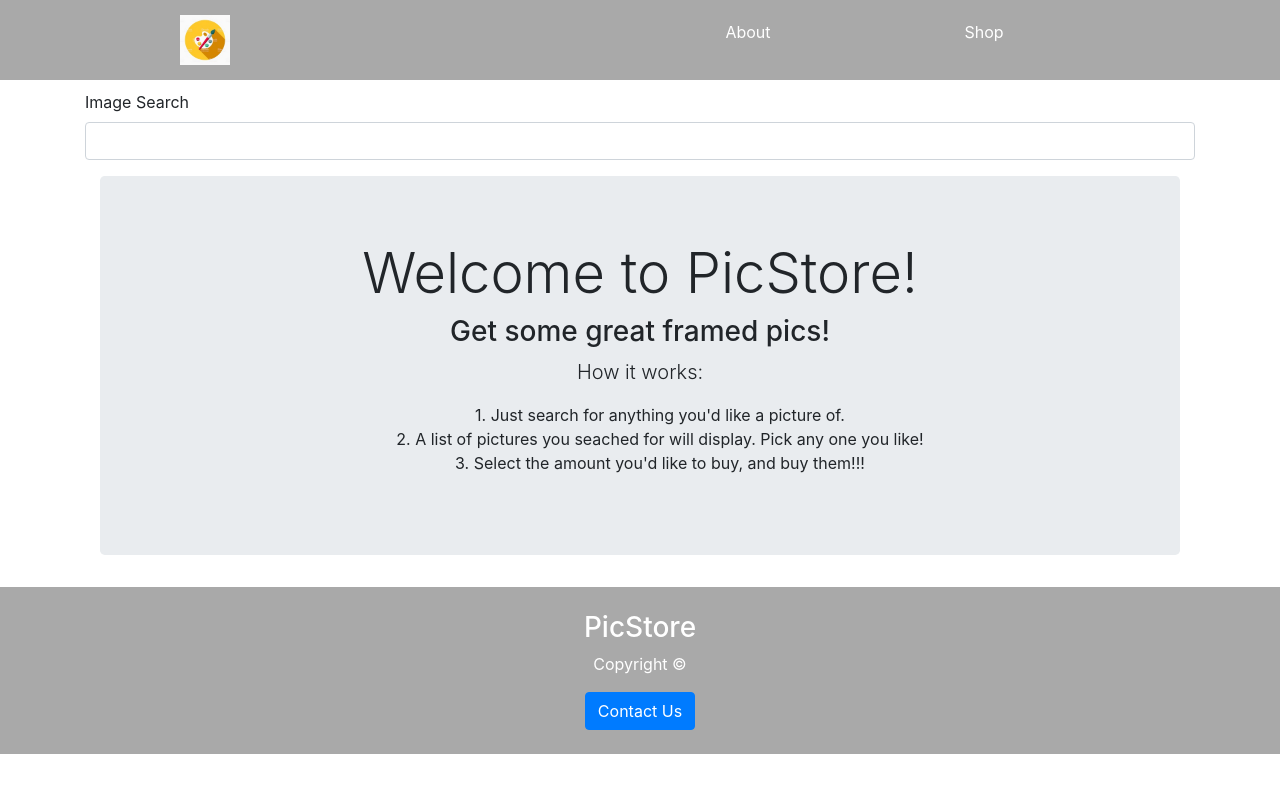
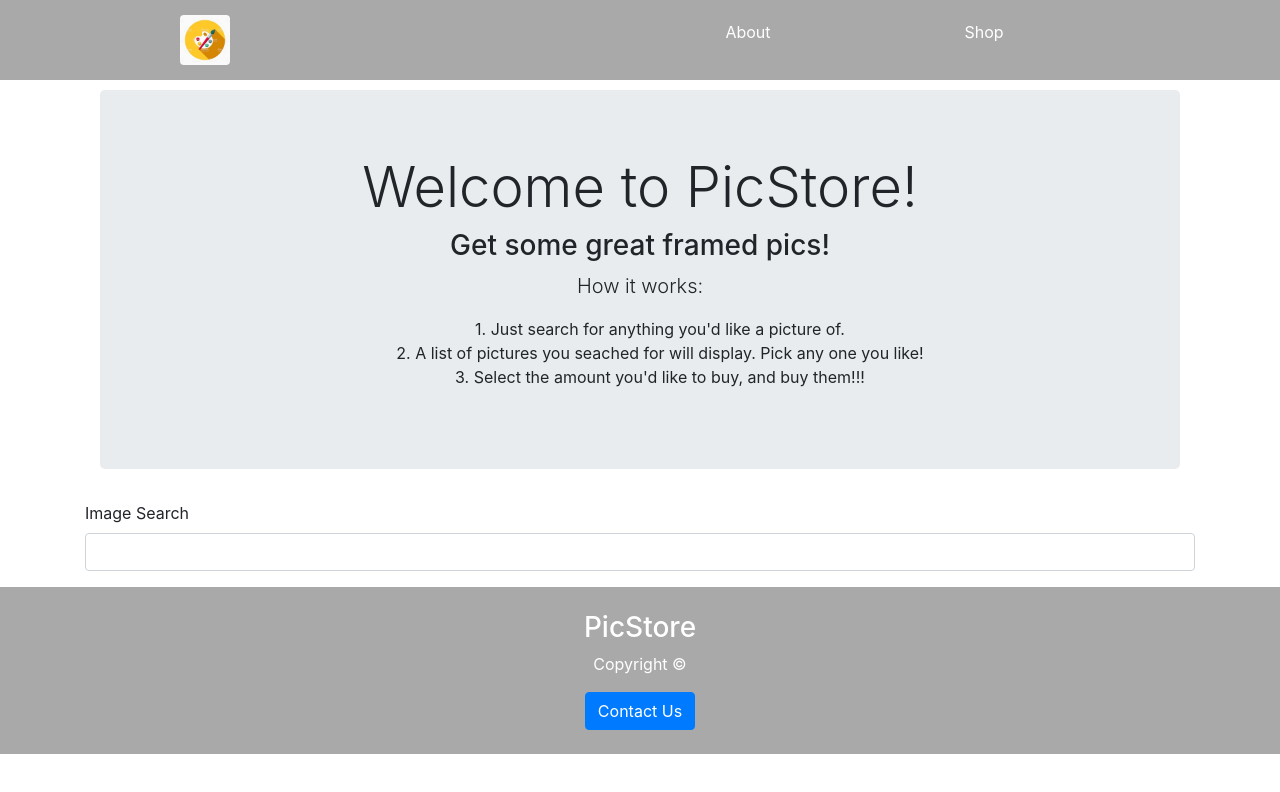
Before and after one commit to MarkMGill/PicStore, a React (Create React App) app: page / in a window 1280 px wide. Shown: the top 792 px of the page. Built offline with nearby package versions, Linux system fonts and the light colour scheme.

Commit message:
added home component to UI

```diff
--- a/src/components/App.js
+++ b/src/components/App.js
@@ -27,13 +27,9 @@ class App extends React.Component {
                 <div>
                     <Nav />
                     <div className="container" style={{ marginTop: '10px' }}>
+                        <Home />
                         <SearchBar onSubmit={this.onSearchSubmit} />
                         <Switch>
-                            <Route
-                                path="/" exact
-                                render={(props) => <Home {...props} randomImages={this.state.randomImages}
-                                runIt={this.getRandomImages} />}
-                            />
                             <Route
                                 path="/search=:searchTerm" exact
                                 render={(props) => <ImageList {...props} images={this.state.images} />}
--- a/src/components/Nav.js
+++ b/src/components/Nav.js
@@ -9,7 +9,7 @@ function Nav() {
     return (
         <nav>
             <Link to="/">
-                <img src="art-icon.jpg" alt="art-icon" height="50px" width="50px"></img>
+                <img src="art-icon.jpg" className="rounded" alt="art-icon" height="50px" width="50px"></img>
             </Link>
             <ul className="nav-links">
                 <Link to="/" style={navStyle}>
```
